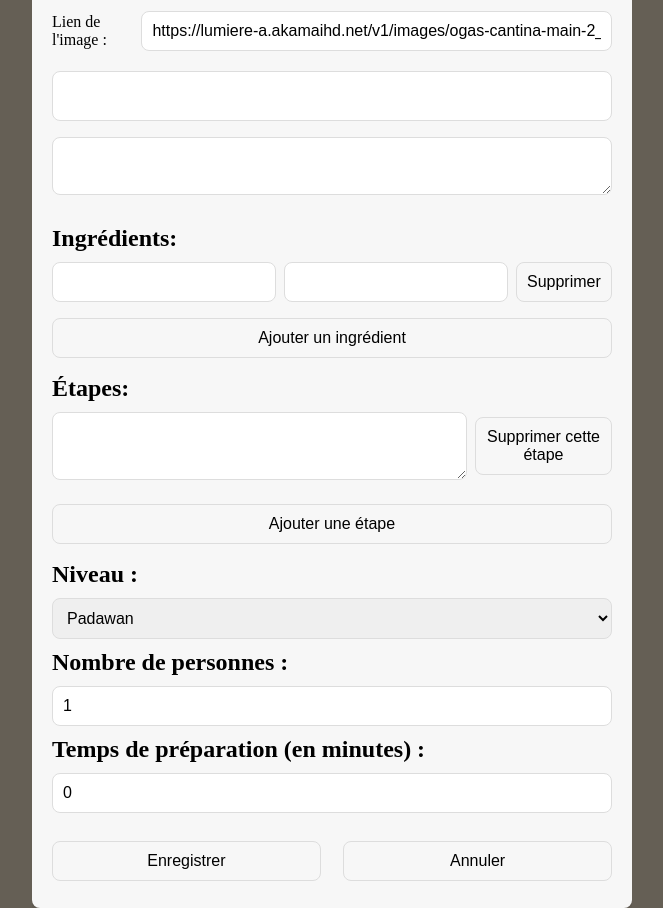
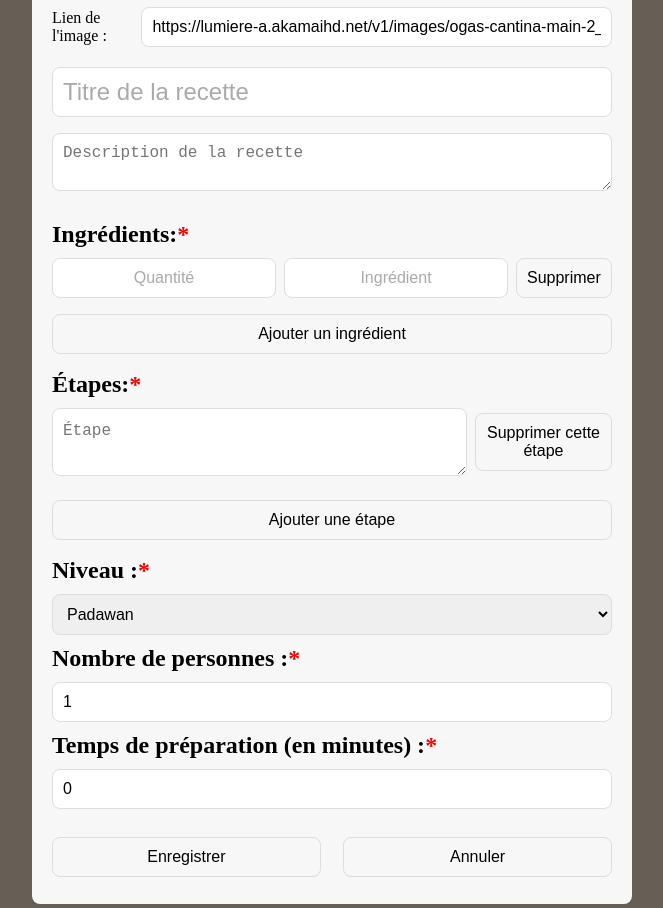
Before and after one commit to Gaban0I/Cantina, a React (Vite) app: page /add in a window 1280 px wide. Shown: the part 400-1308 px from the top of the page, without its empty margins (308-971 px from the left). Built offline with nearby package versions, Linux system fonts and the light colour scheme; the HTML template or start-up script is replaced by a standard one.

Commit message:
slight style change

```diff
--- a/src/pages/RecipeDetail.jsx
+++ b/src/pages/RecipeDetail.jsx
@@ -15,12 +15,14 @@ import RecipeForm from "./RecipeForm";
 
 //#region Styles
 const RecipeWrapper = styled.div`
+  display: flex;
+  flex-direction: column;
   width: 600px;
   max-width: 90vw;
   margin: auto;
   border-radius: 8px;
   overflow: hidden;
-  box-shadow: 0 4px 8px rgba(0, 0, 0, 0.1);
+  box-shadow: 0 4px 8px rgba(0, 0, 0, 0.4);
   position: relative;
   & > #EditCloseContainer {
     display: flex;
@@ -28,13 +30,14 @@ const RecipeWrapper = styled.div`
     position: absolute;
     right: 20px;
     top: 20px;
+    gap: 10px;
+    overflow: visible;
     & > .EditCloseIcon {
-      margin-right: 10px;
       cursor: pointer;
       color: #fff;
       border: 1px solid #fff;
       background-color: #000;
-      border-radius: 50%;
+      border-radius: 50px;
       padding: 5px;
       height: 30px;
       width: 30px;
--- a/src/pages/RecipeForm.jsx
+++ b/src/pages/RecipeForm.jsx
@@ -7,6 +7,8 @@ import PropTypes from "prop-types";
 
 // #region Styles
 const RecipeContainer = styled.div`
+  display: flex;
+  flex-direction: column;
   width: 600px;
   max-width: 90vw;
   margin: auto;
@@ -172,6 +174,12 @@ const RecipeContent = styled.div`
 
   .ArticleTitle {
     margin: 10px 0px;
+    display: flex;
+    align-items: center;
+    flex-direction: row;
+    > p {
+      color: red;
+    }
   }
 
   input,
@@ -257,7 +265,7 @@ function RecipeForm({ initialData, mode }) {
     }
 
     if (
-      typeof recipeData.tempsPreparation !== "number" ||
+      typeof recipeData.personnes !== "number" ||
       recipeData.tempsPreparation <= 0
     ) {
       toast.error(
@@ -269,14 +277,11 @@ function RecipeForm({ initialData, mode }) {
     // Soumission de la recette
     if (mode === "edit") {
       try {
-        console.log(recipeData.id);
         const response = await updateRecipe(recipeData.id, recipeData);
-        if (response && response.recette && response.recette.id) {
-          handleReset(response.recette.id);
-        }
+        handleReset(response.recette.id);
         toast.success("Recette mise à jour avec succès !");
       } catch (error) {
-        toast.error("Erreur lors de la mise à jour de la recette.");
+        toast.error(error.message);
       }
     } else {
       try {
@@ -286,7 +291,7 @@ function RecipeForm({ initialData, mode }) {
         }
         toast.success("Recette ajoutée avec succès !");
       } catch (error) {
-        toast.error("Erreur lors de l'ajout de la recette.");
+        toast.error(error.message);
       }
     }
   };
@@ -295,7 +300,7 @@ function RecipeForm({ initialData, mode }) {
     if (id === "") {
       setRecipeData(defaultRecipe);
     } else {
-      navigate(`/recipe/${id}`);
+      navigate(`/recettes`);
     }
   };
 
@@ -344,16 +349,18 @@ function RecipeForm({ initialData, mode }) {
           />
         </div>
         <input
-          className="RecipeTitle"
+          className="RecipeTitle required-field"
           type="text"
           value={recipeData.titre}
+          placeholder="Titre de la recette"
           onChange={(e) =>
             setRecipeData({ ...recipeData, titre: e.target.value })
           }
         />
         <textarea
-          className="RecipeDescription"
+          className="RecipeDescription required-field"
           value={recipeData.description}
+          placeholder="Description de la recette"
           onChange={(e) =>
             setRecipeData({
               ...recipeData,
@@ -361,13 +368,16 @@ function RecipeForm({ initialData, mode }) {
             })
           }
         />
-        <h2 className="ArticleTitle">Ingrédients:</h2>
+        <h2 className="ArticleTitle">
+          Ingrédients: <p>*</p>
+        </h2>
         <ul className="IngredientList">
           {recipeData.ingredients.map(([quantity, ingredient], index) => (
             <li className="IngredientItem" key={index}>
               <input
                 type="text"
                 value={quantity}
+                placeholder="Quantité"
                 onChange={(e) =>
                   setRecipeData({
                     ...recipeData,
@@ -380,6 +390,7 @@ function RecipeForm({ initialData, mode }) {
               <input
                 type="text"
                 value={ingredient}
+                placeholder="Ingrédient"
                 onChange={(e) =>
                   setRecipeData({
                     ...recipeData,
@@ -396,12 +407,15 @@ function RecipeForm({ initialData, mode }) {
           ))}
         </ul>
         <button onClick={addIngredientField}>Ajouter un ingrédient</button>
-        <h2 className="ArticleTitle">Étapes:</h2>
+        <h2 className="ArticleTitle">
+          Étapes:<p>*</p>
+        </h2>
         <ol className="StepList">
           {recipeData.etapes.map((etape, index) => (
             <li className="StepItem" key={index}>
               <textarea
                 value={etape}
+                placeholder="Étape"
                 onChange={(e) =>
                   setRecipeData({
                     ...recipeData,
@@ -420,7 +434,9 @@ function RecipeForm({ initialData, mode }) {
         <button onClick={addStepField}>Ajouter une étape</button>
         <div>
           <label>
-            <h2 className="ArticleTitle">Niveau :</h2>
+            <h2 className="ArticleTitle">
+              Niveau :<p>*</p>
+            </h2>
             <select
               value={recipeData.niveau}
               onChange={(e) =>
@@ -435,14 +451,16 @@ function RecipeForm({ initialData, mode }) {
         </div>
         <div>
           <label>
-            <h2 className="ArticleTitle">Nombre de personnes :</h2>
+            <h2 className="ArticleTitle">
+              Nombre de personnes :<p>*</p>
+            </h2>
             <input
               type="number"
               value={recipeData.personnes}
               onChange={(e) =>
                 setRecipeData({
                   ...recipeData,
-                  personnes: e.target.value,
+                  personnes: parseInt(e.target.value, 10),
                 })
               }
             />
@@ -451,7 +469,7 @@ function RecipeForm({ initialData, mode }) {
         <div>
           <label>
             <h2 className="ArticleTitle">
-              Temps de préparation (en minutes) :
+              Temps de préparation (en minutes) :<p>*</p>
             </h2>
             <input
               type="number"
@@ -459,7 +477,7 @@ function RecipeForm({ initialData, mode }) {
               onChange={(e) =>
                 setRecipeData({
                   ...recipeData,
-                  tempsPreparation: e.target.value,
+                  tempsPreparation: parseInt(e.target.value, 10),
                 })
               }
             />
```
